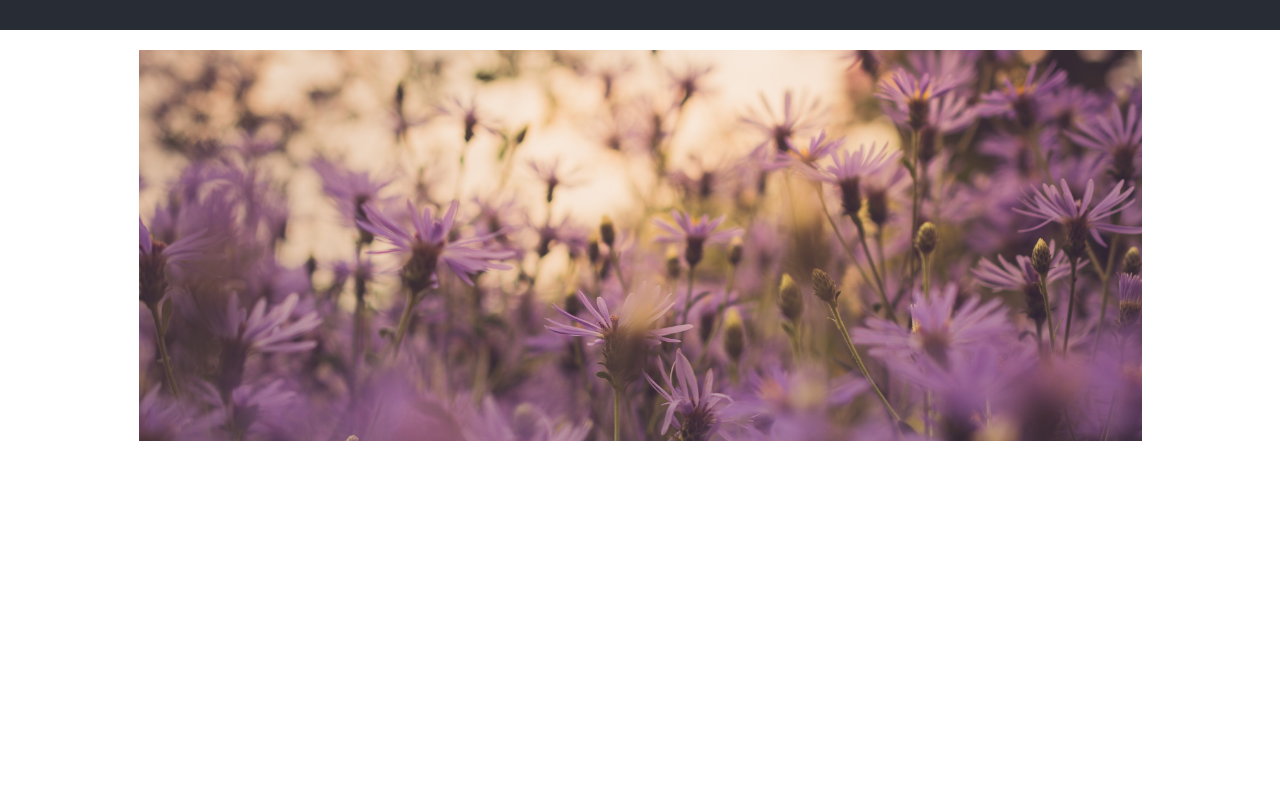
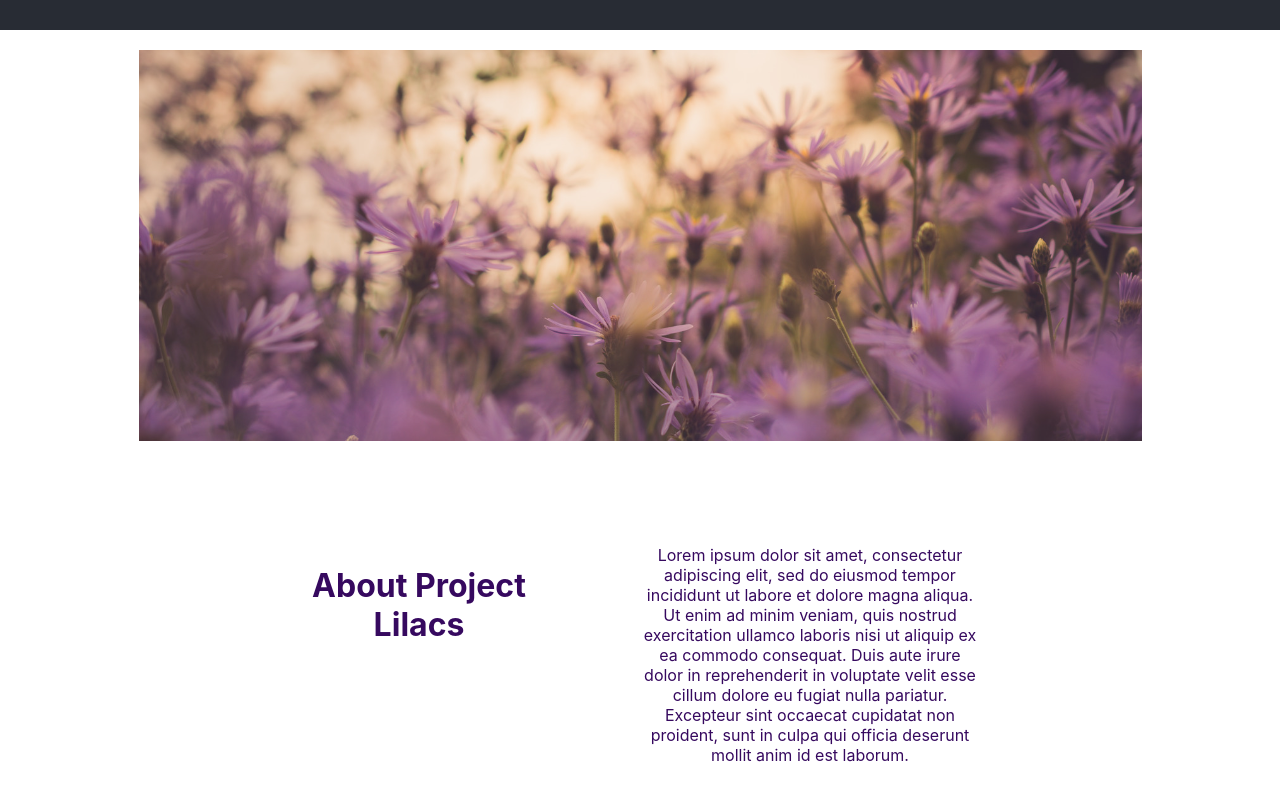
Before and after one commit to nus-project-lilacs/website, a React (Create React App) app: page / in a window 1280 px wide. Shown: the part 770-1570 px from the top of the page. Before the commit the page ends 1215 px from the top, so only its background shows below. Built offline with nearby package versions, Linux system fonts and the light colour scheme.

Commit message:
About Section

```diff
--- a/package.json
+++ b/package.json
@@ -13,7 +13,7 @@
     "react": "^18.2.0",
     "react-dom": "^18.2.0",
     "react-router-dom": "^6.21.0",
-    "react-scripts": "5.0.1",
+    "react-scripts": "^3.0.1",
     "web-vitals": "^2.1.4"
   },
   "scripts": {
--- a/src/pages/HomePage/HomePage.css
+++ b/src/pages/HomePage/HomePage.css
@@ -0,0 +1,27 @@
+/*about*/
+
+#about{
+    padding: 100px 300px;
+    color:rgb(54, 9, 95);
+}
+@media screen and (max-width: 950px) {
+    #about{
+        padding: 100px;
+    }
+}
+.row{
+    display: flex;
+    justify-content: space-between;
+    flex-wrap: wrap;
+}
+
+.about-col-1{
+    flex-basis: 35%;
+
+}
+
+.about-col-2{
+    flex-basis: 50%;
+
+
+}
--- a/src/pages/HomePage/HomePage.js
+++ b/src/pages/HomePage/HomePage.js
@@ -1,13 +1,30 @@
 import React from "react";
 import CoverImage from "../../components/CoverImage/CoverImage";
 import Grid from "@mui/material/Grid";
+import '../HomePage/HomePage.css';
 
 const HomePage = () => {
   return (
     <div>
-      <Grid container xs={12} justifyContent="center" alignItems="center">
-        <CoverImage />
-      </Grid>
+      <div>
+        <Grid container xs={12} justifyContent="center" alignItems="center">
+          <CoverImage />
+        </Grid>
+      </div>
+
+      {/*about*/}
+      <div id="about">
+        <div class="container">
+          <div class="row">
+            <div class="about-col-1">
+              <h1> About Project Lilacs </h1>
+            </div>
+            <div class="about-col-2">
+            Lorem ipsum dolor sit amet, consectetur adipiscing elit, sed do eiusmod tempor incididunt ut labore et dolore magna aliqua. Ut enim ad minim veniam, quis nostrud exercitation ullamco laboris nisi ut aliquip ex ea commodo consequat. Duis aute irure dolor in reprehenderit in voluptate velit esse cillum dolore eu fugiat nulla pariatur. Excepteur sint occaecat cupidatat non proident, sunt in culpa qui officia deserunt mollit anim id est laborum.
+            </div>
+          </div>
+        </div>
+      </div>
     </div>
   );
 };
```
Also changed, not shown: 1 other file (tests, documents, lock files or other folders).
